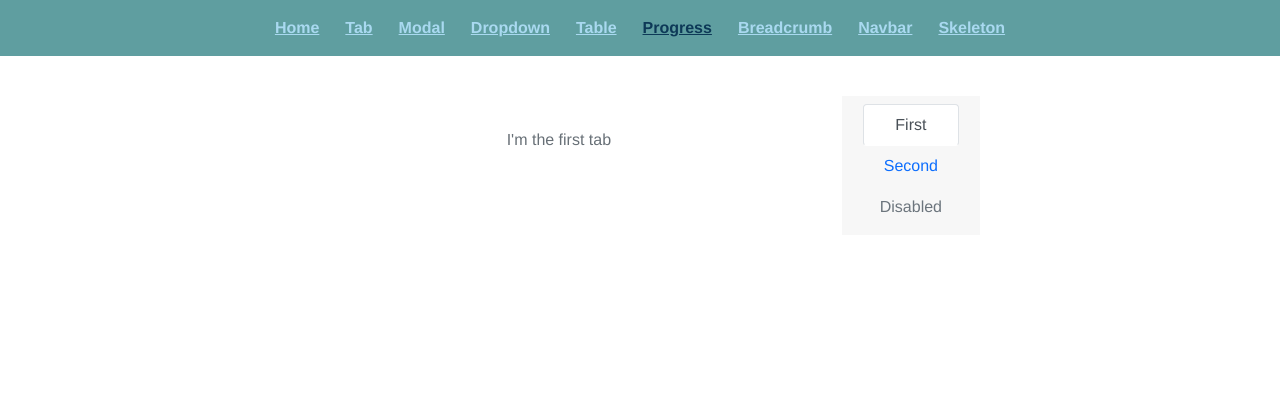
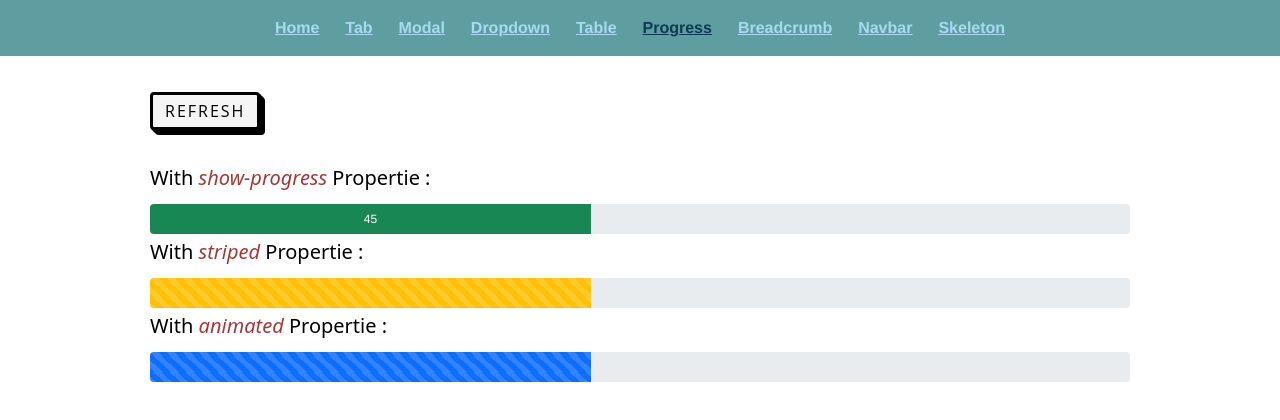
Before and after one commit to nx-chen/vuejs, a Vue app: page /Progress in a window 1280 px wide. Shown: the top 420 px of the page. Built offline with nearby package versions, Linux system fonts and the light colour scheme.

Commit message:
DONE Dropdown/Table/Progress

```diff
--- /dev/null
+++ b/src/components/DropdownComponent.vue
@@ -0,0 +1,53 @@
+<template>
+  <div>
+    <div id="panel_dropsown_vertical">
+      <b-dropdown id="dropdown_up" dropup text="Dropup Variant Button" class="m-md-2"  variant="success">
+        <b-dropdown-item>Normal action</b-dropdown-item>
+        <b-dropdown-item active>Active action</b-dropdown-item>
+        <b-dropdown-item disabled>Disabled action</b-dropdown-item>
+      </b-dropdown>
+      <b-dropdown id="dropdown_down" text="Dropdown Variant Button" class="m-md-2" variant="primary">
+        <b-dropdown-item>Normal action</b-dropdown-item>
+        <b-dropdown-item active>Active action</b-dropdown-item>
+        <b-dropdown-item disabled>Disabled action</b-dropdown-item>
+      </b-dropdown>
+
+    </div>
+    <div id="panel_dropsown_horizontal">
+      <b-dropdown id="dropdown_right" text="Dropright Variant Button" class="m-md-2" dropright variant="outline-danger">
+        <b-dropdown-item>Normal action</b-dropdown-item>
+        <b-dropdown-item active>Active action</b-dropdown-item>
+        <b-dropdown-item disabled>Disabled action</b-dropdown-item>
+      </b-dropdown>
+
+      <b-dropdown id="dropdown_left" text="Dropleft Variant Button" class="m-md-2" dropleft variant="info">
+        <b-dropdown-item>Normal action</b-dropdown-item>
+        <b-dropdown-item active>Active action</b-dropdown-item>
+        <b-dropdown-item disabled>Disabled action</b-dropdown-item>
+      </b-dropdown>
+    </div>
+    <b-dropdown split split-variant="outline-dark" variant="dark" text="Split Variant Dropdown" class="m-2">
+      <b-dropdown-item>Normal action</b-dropdown-item>
+      <b-dropdown-item active>Active action</b-dropdown-item>
+      <b-dropdown-item disabled>Disabled action</b-dropdown-item>
+    </b-dropdown>
+  </div>
+</template>
+
+<script>
+export default {
+  name: 'DropdownComponent'
+}
+</script>
+
+<style lang="less">
+#panel_dropsown_vertical {
+  padding: 100px 0px 100px 0px;
+  display: inline-grid;
+}
+
+#panel_dropsown_horizontal {
+  padding: 0px 150px 0px 150px;
+  display: inline-grid;
+}
+</style>
--- a/src/components/ModalComponent.vue
+++ b/src/components/ModalComponent.vue
@@ -1,7 +1,7 @@
 <template>
   <div>
 
-    <b-button size="lg" v-b-modal.modal>Launch demo modal</b-button>
+    <b-button size="lg" v-b-modal.modal>Launch modal</b-button>
 
     <b-modal id="modal" title="ModalBody" centered hide-header hide-footer>
       <p class="my-4">Hello from modal!</p>
--- a/src/components/TabComponent.vue
+++ b/src/components/TabComponent.vue
@@ -1,5 +1,6 @@
 <template>
   <div>
+    <b>tab is on your right side :)</b>
     <b-tabs card end vertical align content-class="mt-3">
       <b-tab class="tab_item" title="First" active><p>I'm the first tab</p></b-tab>
       <b-tab class="tab_item" title="Second"><p>I'm the second tab</p></b-tab>
--- /dev/null
+++ b/src/views/DropdownView.vue
@@ -0,0 +1,17 @@
+<template>
+  <div id="bodyTab">
+    <DropdownComponent />
+  </div>
+</template>
+
+<script>
+
+import DropdownComponent from '@/components/DropdownComponent.vue'
+
+export default {
+  name: 'DropdownView',
+  components: {
+    DropdownComponent
+  }
+}
+</script>
--- a/src/views/HomeView.vue
+++ b/src/views/HomeView.vue
@@ -1,6 +1,6 @@
 <template>
   <div class="home">
-    Welcome :)
+    <b>Welcome :)</b>
   </div>
 </template>
 
--- a/src/views/ModalView.vue
+++ b/src/views/ModalView.vue
@@ -15,9 +15,3 @@ export default {
   }
 }
 </script>
-
-<style lang="less">
-#bodyTab {
-  padding: 20px 150px 20px 150px;
-}
-</style>
--- /dev/null
+++ b/src/views/ProgressView.vue
@@ -0,0 +1,96 @@
+<template>
+  <div id="bodyTab">
+    <div id="div_refresh_btn">
+      <b-button id="RefreshProgress" class="mt-3" @click="randomValue">
+        Refresh
+      </b-button>
+    </div>
+    <p class="progress_titre">
+      With <span class="name_property">show-progress</span> Propertie :
+    </p>
+    <b-progress class="mt-2" :value="value" :max="max" show-progress variant="success"></b-progress>
+
+    <p class="progress_titre">
+      With <span class="name_property">striped</span> Propertie :
+    </p>
+    <b-progress class="mt-2" :value="value" :max="max" striped variant="warning"></b-progress>
+
+    <p class="progress_titre">
+      With <span class="name_property">animated</span> Propertie :
+    </p>
+    <b-progress class="mt-2" :value="value" :max="max" animated></b-progress>
+
+  </div>
+</template>
+
+<script>
+export default {
+  data () {
+    return {
+      value: 45,
+      max: 100
+    }
+  },
+  methods: {
+    randomValue () {
+      this.value = Math.random() * this.max
+    }
+  }
+}
+</script>
+
+<style lang="less">
+.progress {
+  height: 30px !important;
+}
+
+.progress_titre {
+  color: black;
+  font-family: system-ui;
+  font-size: 20px;
+  font-weight: 500;
+  line-height: 36px;
+  margin: 0;
+  display: table-cell;
+}
+
+.name_property {
+  font-style: italic;
+  color: rgb(160, 57, 57);
+}
+
+#div_refresh_btn {
+  display: flex;
+}
+
+#RefreshProgress {
+  font-family: "Open Sans", sans-serif;
+  font-size: 16px;
+  letter-spacing: 2px;
+  text-decoration: none;
+  text-transform: uppercase;
+  color: #000;
+  cursor: pointer;
+  border: 3px solid;
+  padding: 0.25em 0.5em;
+  box-shadow: 1px 1px 0px 0px, 2px 2px 0px 0px, 3px 3px 0px 0px, 4px 4px 0px 0px, 5px 5px 0px 0px;
+  position: relative;
+  user-select: none;
+  -webkit-user-select: none;
+  touch-action: manipulation;
+  background-color: whitesmoke;
+  margin-bottom: 30px;
+}
+
+#RefreshProgress:active {
+  box-shadow: 0px 0px 0px 0px;
+  top: 5px;
+  left: 5px;
+}
+
+@media (min-width: 768px) {
+  #RefreshProgress {
+    padding: 0.25em 0.75em;
+  }
+}
+</style>
--- /dev/null
+++ b/src/views/TableView.vue
@@ -0,0 +1,48 @@
+<template>
+  <div id="bodyTab">
+    <h2>LE MEILLEUR GROUPE</h2>
+    <b-table striped hover :items="items" small :fields="fields"></b-table>
+  </div>
+</template>
+
+<script>
+export default {
+  data () {
+    return {
+      fields: [
+        {
+          key: 'age',
+          label: 'Age',
+          sortable: true,
+          variant: 'success'
+        },
+        {
+          key: 'first_name',
+          sortable: true
+        },
+        {
+          key: 'last_name',
+          sortable: false
+        }
+      ],
+      items: [
+        { age: 21, first_name: 'Philippe', last_name: 'Hernandez-alarcia' },
+        { age: 21, first_name: 'Stevie', last_name: 'Lavenu' },
+        { age: 21, first_name: 'Capucine', last_name: 'Fortin' },
+        { age: 24, first_name: 'Ningxi', last_name: 'Chen' }
+      ]
+    }
+  }
+}
+</script>
+
+<style lang="less">
+h2 {
+  color: #7c795d;
+  font-family: 'Trocchi', serif;
+  font-size: 35px;
+  font-weight: normal;
+  line-height: 48px;
+  margin: 0px 0px 20px 0px;
+}
+</style>
```
Also changed, not shown: src/router/index.js (+6 -3 lines).
